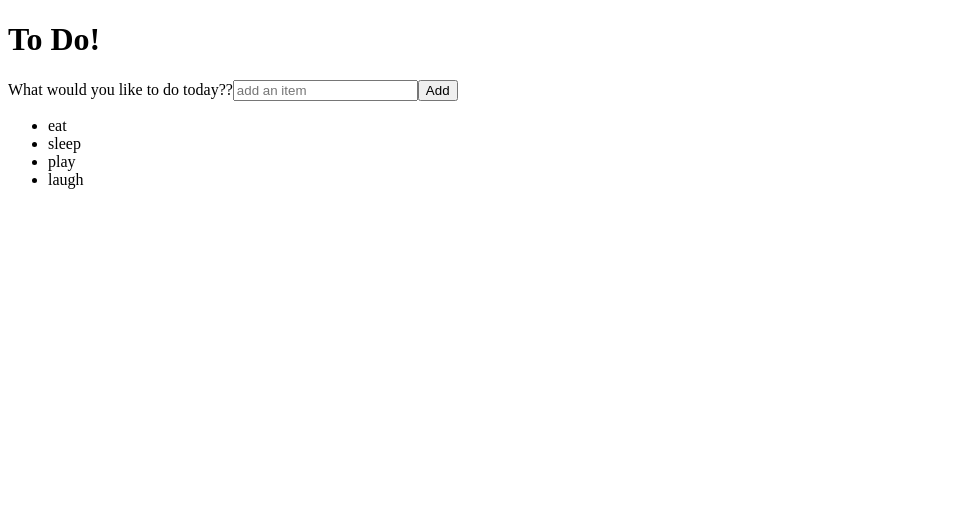
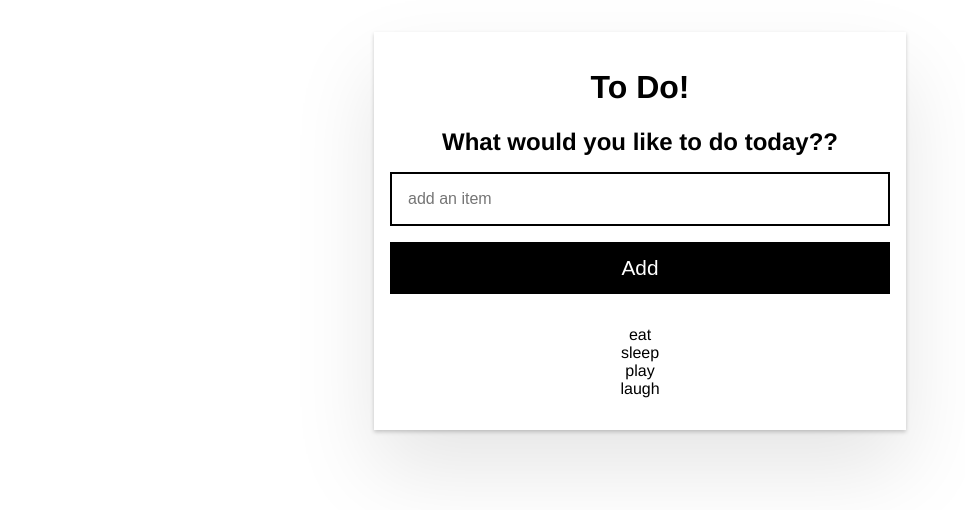
Before and after one commit to newmanwell/angular-todo, an Angular app: page / in a window 1280 px wide. Shown: the top 510 px of the page, without its empty margins (0-965 px from the left). Built offline with nearby package versions, Linux system fonts and the light colour scheme.

Commit message:
styles added to global and component

```diff
--- a/src/app/app.component.css
+++ b/src/app/app.component.css
@@ -0,0 +1,52 @@
+.main {
+  max-width: 500px;
+  width: 85%;
+  margin: 2rem auto;
+  padding: 1rem;
+  text-align: center;
+  box-shadow:
+    0 2px 4px 0 rgb(0 0 0 / 20%),
+    0 2.5rem 5rem 0 rgb(0 0 0 / 10%);
+}
+
+@media screen and (min-width: 600px) {
+  .main {
+    width: 70%;
+  }
+}
+
+label {
+  font-size: 1.5rem;
+  font-weight: bold;
+  display: block;
+  padding-bottom: 1rem;
+}
+
+.lg-text-input {
+  width: 100%;
+  padding: 1rem;
+  border: 2px solid #000;
+  display: block;
+  box-sizing: border-box;
+  font-size: 1rem;
+}
+
+.btn-wrapper {
+  margin-bottom: 2rem;
+}
+
+.btn-menu {
+  flex-basis: 32%;
+}
+
+.active {
+  color: green;
+}
+
+ul {
+  padding-inline-start: 0;
+}
+
+ul li {
+  list-style: none;
+}
--- a/src/styles.css
+++ b/src/styles.css
@@ -1 +1,56 @@
-/* You can add global styles to this file, and also import other style files */
+body {
+  font-family: Helvetica, Arial, sans-serif;
+}
+
+.btn-wrapper {
+  /* flexbox */
+  display: flex;
+  flex-wrap: nowrap;
+  justify-content: space-between;
+}
+
+.btn {
+  color: #000;
+  background-color: #fff;
+  border: 2px solid #cecece;
+  padding: 0.35rem 1rem 0.25rem 1rem;
+  font-size: 1rem;
+}
+
+.btn:hover {
+  background-color: #ecf2fd;
+}
+
+.btn:active {
+  background-color: #d1e0fe;
+}
+
+.btn:focus {
+  outline: none;
+  border: black solid 2px;
+}
+
+.btn-primary {
+  color: #fff;
+  background-color: #000;
+  width: 100%;
+  padding: 0.75rem;
+  font-size: 1.3rem;
+  border: black solid 2px;
+  margin: 1rem 0;
+}
+
+.btn-primary:hover {
+  background-color: #444242;
+}
+
+.btn-primary:focus {
+  color: #000;
+  outline: none;
+  border: #000 solid 2px;
+  background-color: #d7ecff;
+}
+
+.btn-primary:active {
+  background-color: #212020;
+}
```
